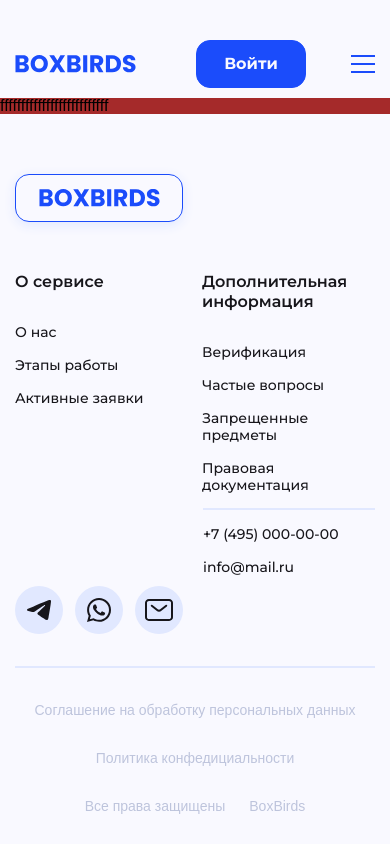
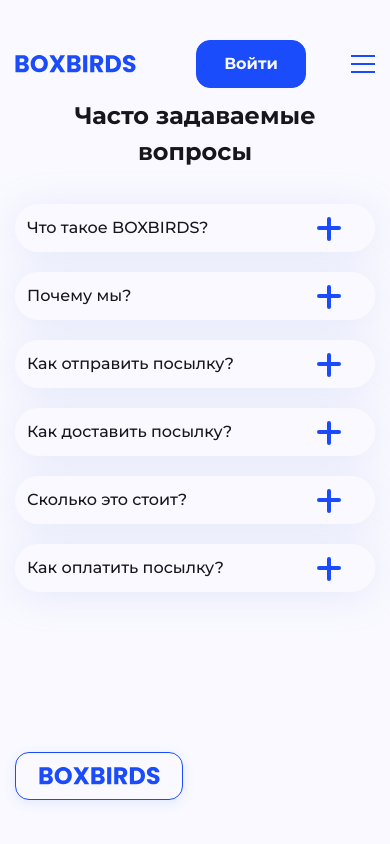
Before and after one commit to yakupjoraev/boxbirds-landing, a website: page src/index.html in a window 390 px wide. Shown: the top 844 px of the page. Drawn offline with nearby package versions, Linux system fonts and the light colour scheme; files that its build step writes are made by us from their sources; a web font is replaced by a local one.

Commit message:
added new section faq

```diff
--- /dev/null
+++ b/src/html/_faq.html
@@ -0,0 +1,51 @@
+<section class="faq">
+  <div class="container">
+    <div class="faq__inner">
+      <h3 class="faq__title title">
+        Часто задаваемые вопросы
+      </h3>
+      <div class="faq__accordion accordion">
+        <div class="accordion-item">
+          <div class="accordion-header">Что такое BOXBIRDS?</div>
+          <div class="accordion-content">
+            <ol>
+              <li>Зарегистрируйтесь и пройдите верификацию
+              </li>
+              <li>Укажите направление и выберите подходящего перевозчика</li>
+              <li> Оплатите посылку и получите контакты перевозчика</li>
+            </ol>
+          </div>
+        </div>
+
+        <div class="accordion-item">
+          <div class="accordion-header">Почему мы?</div>
+          <div class="accordion-content">
+            <p>Почему</p>
+            <p>Почему</p>
+            <p>Почему</p>
+          </div>
+        </div>
+
+        <div class="accordion-item">
+          <div class="accordion-header">Как отправить посылку?</div>
+          <div class="accordion-content">Содержимое раздела 3</div>
+        </div>
+
+        <div class="accordion-item">
+          <div class="accordion-header">Как доставить посылку?</div>
+          <div class="accordion-content">Содержимое раздела 1</div>
+        </div>
+
+        <div class="accordion-item">
+          <div class="accordion-header">Сколько это стоит?</div>
+          <div class="accordion-content">Содержимое раздела 2</div>
+        </div>
+
+        <div class="accordion-item">
+          <div class="accordion-header">Как оплатить посылку?</div>
+          <div class="accordion-content">Содержимое раздела 3</div>
+        </div>
+      </div>
+    </div>
+  </div>
+</section>
--- a/src/index.html
+++ b/src/index.html
@@ -14,8 +14,8 @@
   @@include('./html/_header.html')
 
   <!-- Main Page -->
-  <main class="main" style="background-color: brown;">
-    ffffffffffffffffffffffffff
+  <main class="main">
+    @@include('./html/_faq.html')
   </main>
 
   <!-- Footer -->
--- /dev/null
+++ b/src/scss/_faq.scss
@@ -0,0 +1,160 @@
+.faq {
+  padding-bottom: 375px;
+
+  @media (max-width: $breakpoint992) {
+    padding-bottom: 200px;
+  }
+
+  @media (max-width: $breakpoint768) {
+    padding-bottom: 100px;
+  }
+
+  &__inner {}
+
+  &__title {
+    margin-bottom: 82px;
+
+    @media (max-width: $breakpoint992) {
+      margin-bottom: 54px;
+    }
+
+    @media (max-width: $breakpoint768) {
+      margin-bottom: 34px;
+    }
+  }
+}
+
+.accordion {
+  display: flex;
+  flex-direction: column;
+  gap: 32px;
+
+  @media (max-width: $breakpoint992) {
+    gap: 20px;
+  }
+}
+
+.accordion-item {
+  background-color: var(--bg);
+  box-shadow: 0px 4px 36px rgba(171, 184, 236, 0.24);
+  border-radius: 28px;
+  overflow: hidden;
+}
+
+.accordion-item.active .accordion-header::after {
+  opacity: 0;
+}
+
+.accordion-item.active .accordion-header {
+  padding-bottom: 20px;
+
+  @media (max-width: $breakpoint768) {
+    padding-bottom: 30px;
+  }
+}
+
+.accordion-header {
+  position: relative;
+  background-color: var(--bg);
+  padding: 34px;
+  font-weight: 500;
+  font-size: 32px;
+  line-height: 150%;
+  color: var(--text-dark);
+  cursor: pointer;
+  transition: background-color 0.2s ease;
+
+  &::before {
+    content: '';
+    position: absolute;
+    top: 58px;
+    right: 34px;
+    width: 24px;
+    height: 4px;
+    border-radius: 14px;
+    background-color: var(--primary);
+  }
+
+  &::after {
+    content: '';
+    position: absolute;
+    top: 48px;
+    right: 44px;
+    width: 4px;
+    height: 24px;
+    border-radius: 14px;
+    background-color: var(--primary);
+    transition: opacity 0.2s linear;
+  }
+
+  @media (max-width: $breakpoint992) {
+    padding: 24px;
+    font-size: 24px;
+
+    &::before {
+      top: 40px;
+    }
+
+    &::after {
+      top: 31px;
+    }
+  }
+
+  @media (max-width: $breakpoint768) {
+    padding: 12px;
+    font-size: 16px;
+
+    &::before {
+      top: 22px;
+    }
+
+    &::after {
+      top: 13px;
+    }
+  }
+}
+
+.accordion-content {
+  max-height: 0;
+  overflow: hidden;
+  font-weight: 500;
+  font-size: 24px;
+  line-height: 180%;
+  color: var(--primary);
+  transition: max-height 0.2s ease, padding 0.2s ease;
+
+  & a {
+    color: var(--primary);
+  }
+
+  @media (max-width: $breakpoint992) {
+    font-size: 16px;
+  }
+
+  @media (max-width: $breakpoint768) {
+    font-size: 12px;
+  }
+}
+
+.accordion-item.active .accordion-header {}
+
+.accordion-item.active .accordion-content {
+  padding: 0 32px 32px 68px;
+  max-height: 1000px;
+
+  @media (max-width: $breakpoint992) {
+    padding: 0 24px 24px 24px;
+
+    ol {
+      padding-left: 20px;
+    }
+  }
+
+  @media (max-width: $breakpoint768) {
+    padding: 0 12px 12px 12px;
+
+    ol {
+      padding-left: 16px;
+    }
+  }
+}
--- a/src/scss/_footer.scss
+++ b/src/scss/_footer.scss
@@ -1,10 +1,34 @@
 // Footer
 .footer {
+  position: relative;
   padding: 24px 0 28px;
   background-color: var(--bg);
 
+  &::before {
+    content: '';
+    position: absolute;
+    bottom: 0;
+    left: 0;
+    width: 1086px;
+    height: 1086px;
+    background: #D3C8FF;
+    filter: blur(454.455px);
+    z-index: -1;
+  }
+
+  @media (max-width: $breakpoint992) {
+    &::before {
+      width: 600px;
+      height: 600px;
+    }
+  }
+
   @media (max-width: $breakpoint768) {
     padding: 30px 0 100px;
+
+    &::before {
+      content: none;
+    }
   }
 
   // .footer__inner
--- a/src/scss/_global.scss
+++ b/src/scss/_global.scss
@@ -59,3 +59,22 @@
     opacity: 1;
   }
 }
+
+.title {
+  display: flex;
+  justify-content: center;
+  align-items: center;
+  text-align: center;
+  font-weight: 700;
+  font-size: 48px;
+  line-height: 150%;
+  color: var(--text-dark);
+
+  @media (max-width: $breakpoint992) {
+    font-size: 32px;
+  }
+
+  @media (max-width: $breakpoint768) {
+    font-size: 24px;
+  }
+}
--- a/src/scss/style.scss
+++ b/src/scss/style.scss
@@ -6,6 +6,7 @@
 
 // Sections or Pages SCSS-files imports
 @import './header';
+@import './faq';
 @import './footer';
 
 // Libs
```
Also changed, not shown: src/js/main.js (+34 -0 lines), build/css/style.css, build/css/style.min.css, build/index.html, build/js/scripts.js, build/js/scripts.min.js.
